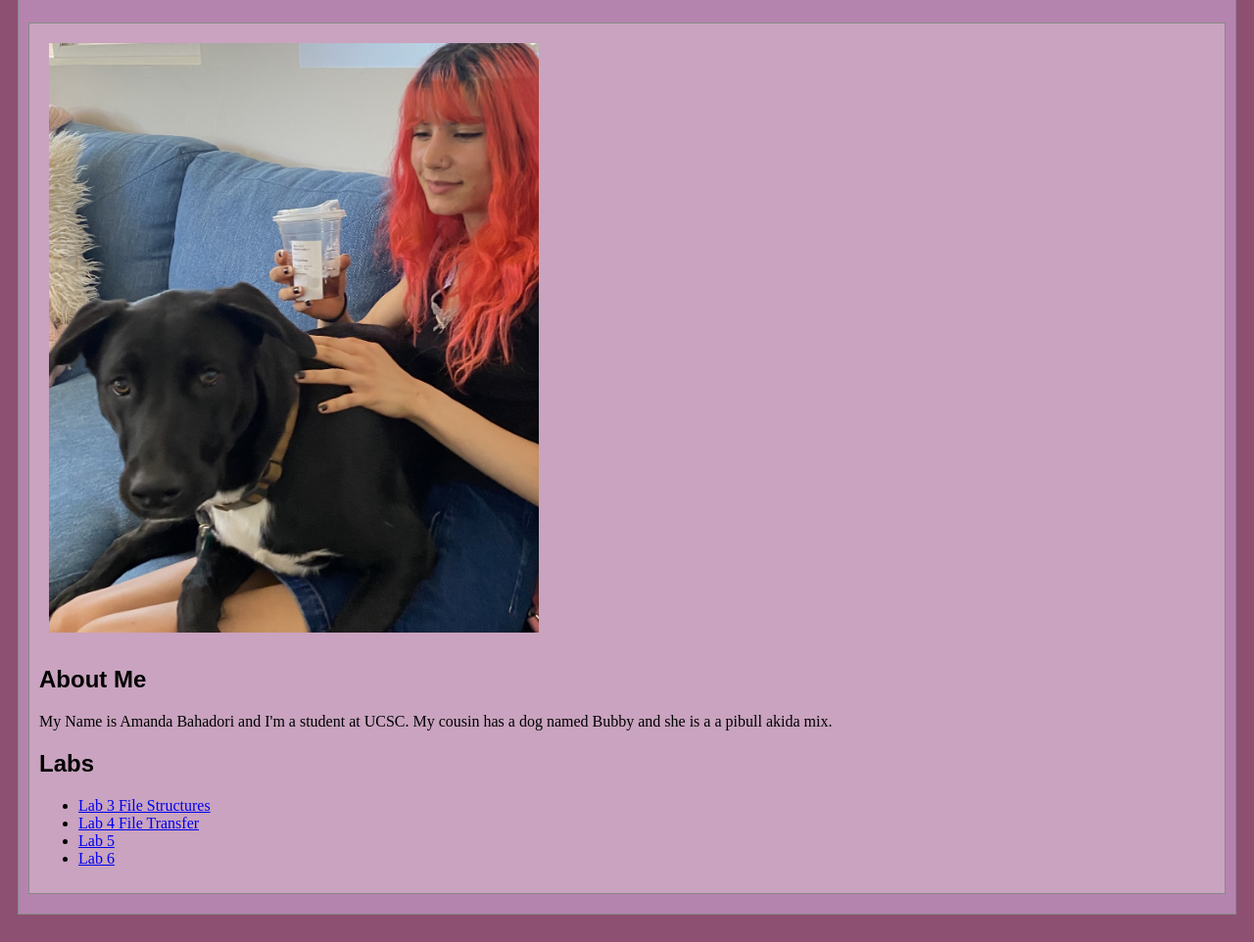
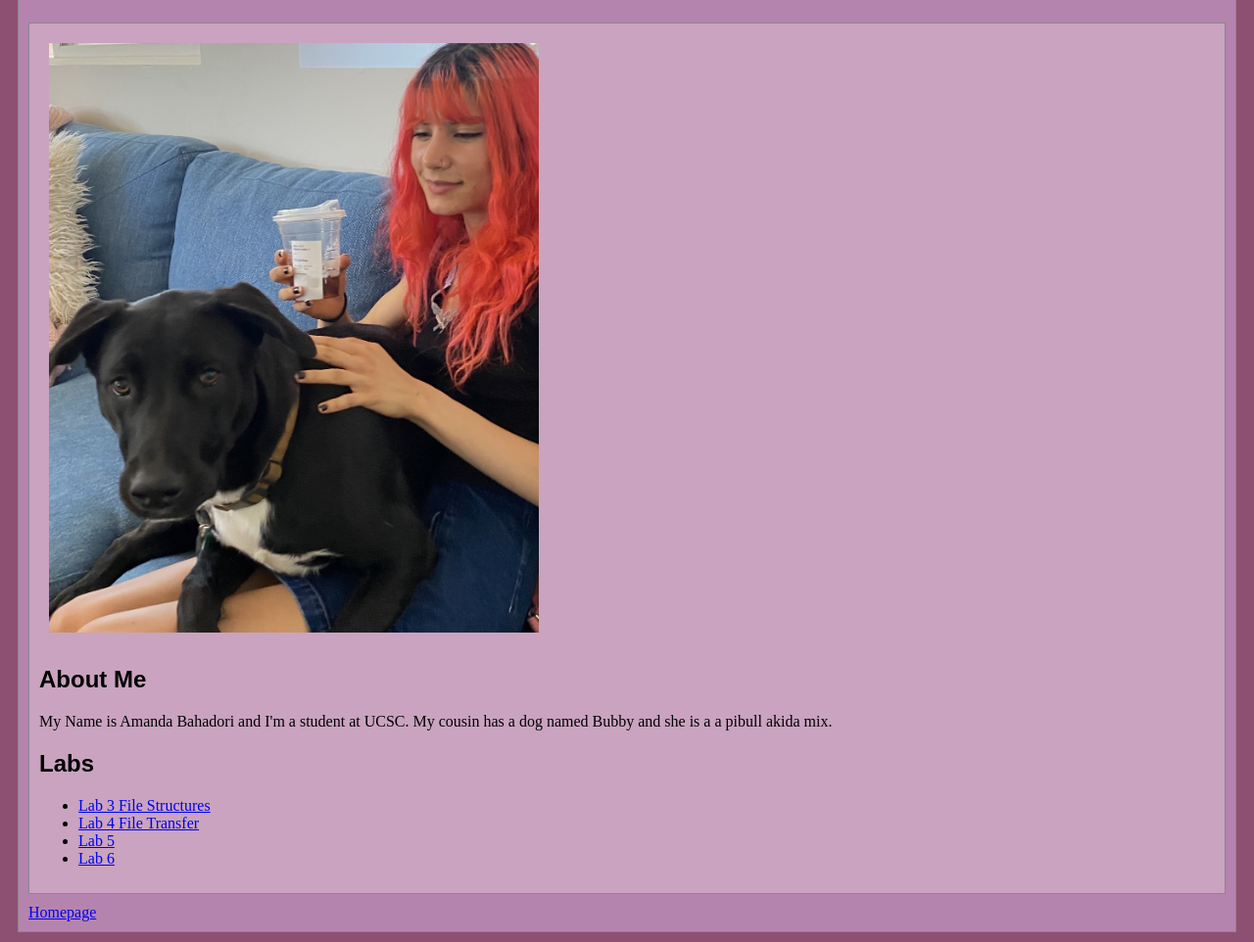
Before and after one commit to abahador/art101, a plain HTML site: page index.html in a window 1280 px wide. Shown: the part 88-1050 px from the top of the page at 98% size. Drawn offline with Linux system fonts and the light colour scheme.

Commit message:
Lab7W/Homepage

```diff
--- a/index.html
+++ b/index.html
@@ -38,7 +38,7 @@
 
 		</section>
 		<nav id="links">
-			<!-- Put links to labs here. -->
+			<a href="../index.html">Homepage</a>
 		</nav>
 	</main>
 </body>
```
Also changed, not shown: lab7/index.html (+1 -1 lines).
